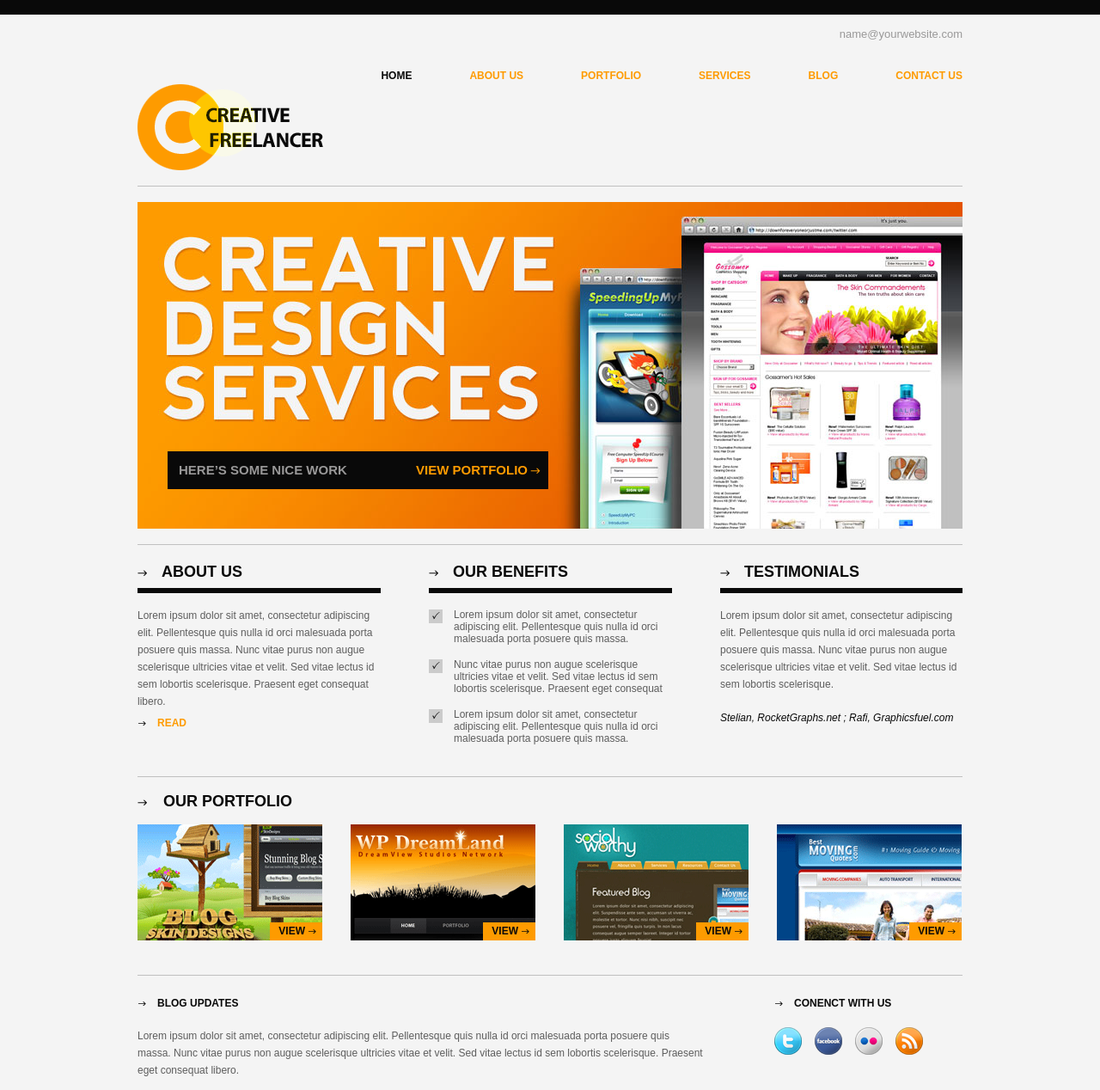
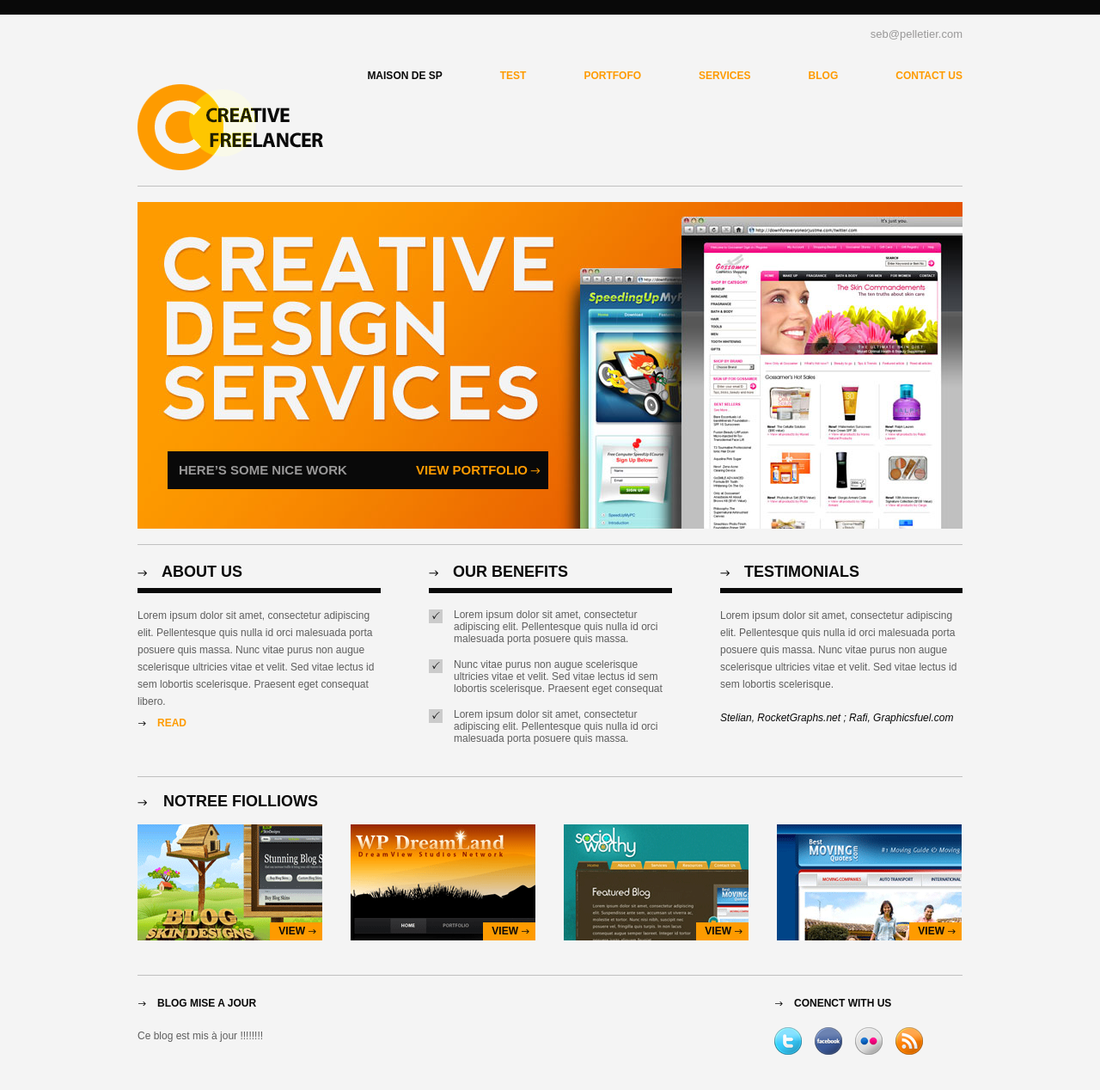
Before and after one commit to IADTerritoireDigital/Demon, a plain HTML site: page demo/index.html in a window 1280 px wide. Shown: the top 1268 px of the page at 86% size. Drawn offline with Linux system fonts and the light colour scheme.

Commit message:
sebP modif

```diff
--- a/demo/index.html
+++ b/demo/index.html
@@ -10,12 +10,12 @@
 <!-- START PAGE SOURCE -->
 <div id="wrapper">
   <div id="header">
-    <div class="mail"><a href="#">name@yourwebsite.com</a></div>
+    <div class="mail"><a href="#">seb@pelletier.com</a></div>
     <div class="row">
       <ul id="nav">
-        <li class="active"><a href="#">home</a></li>
-        <li><a href="#">about us</a></li>
-        <li><a href="#">portfolio</a></li>
+        <li class="active"><a href="#">Maison de SP</a></li>
+        <li><a href="#">Test</a></li>
+        <li><a href="#">portfofo</a></li>
         <li><a href="#">services</a></li>
         <li><a href="#">blog</a></li>
         <li><a href="#">contact us</a></li>
@@ -48,7 +48,7 @@
       </div>
     </div>
     <div class="portfolio">
-      <h2>our portfolio</h2>
+      <h2>Notree fiolliows</h2>
       <ul>
         <li><img src="images/img02.gif" alt="" /><a href="#" class="view">view</a></li>
         <li><img src="images/img03.gif" alt="" /><a href="#" class="view">view</a></li>
@@ -67,8 +67,8 @@
         </ul>
       </div>
       <div class="text">
-        <h3>blog updates</h3>
-        <p>Lorem ipsum dolor sit amet, consectetur adipiscing elit. Pellentesque quis nulla id orci malesuada porta posuere quis massa. Nunc vitae purus non augue scelerisque ultricies vitae et velit. Sed vitae lectus id sem lobortis scelerisque. Praesent eget consequat libero. </p>
+        <h3>blog mISE a JOUR</h3>
+        <p>Ce blog est mis à jour !!!!!!!! </p>
       </div>
     </div>
   </div>
```
